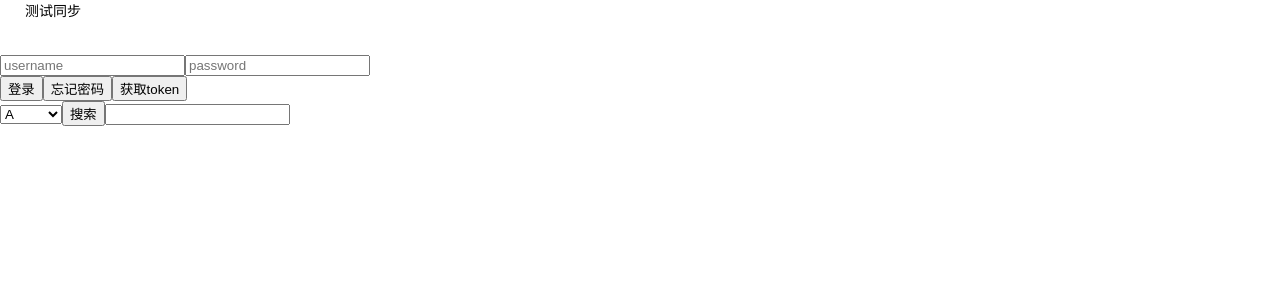
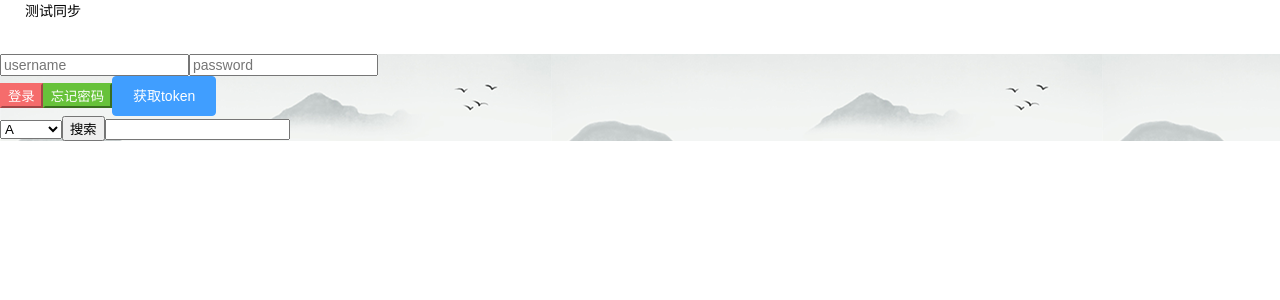
Before and after one commit to hsyyf/demoNuxtjs, a Nuxt app: page /login in a window 1280 px wide. Shown: the top 300 px of the page. Built offline with nearby package versions, Linux system fonts and the light colour scheme.

Commit message:
add auth

```diff
--- /dev/null
+++ b/middleware/auth.js
@@ -0,0 +1,5 @@
+export default function ({store, redirect}) {
+  if (!store.state.token) {
+    return redirect('/loginPage')
+  }
+}
--- a/nuxt.config.js
+++ b/nuxt.config.js
@@ -20,14 +20,20 @@ module.exports = {
   /*
   ** Build configuration
   */
+  router: {
+    middleware: 'auth'
+  },
 
-  plugins: [{src: '~/plugins/common.js', ssr: false}],
+  plugins: [{src: '~/plugins/common.js', ssr: false},
+    {src: "~/plugins/element-ui.js"}],
+
+  css: [{src: "element-ui/lib/theme-chalk/index.css"}],
 
   build: {
     /*
     ** Run ESLint on save
     */
-    vendor: ['axios', 'js-md5'],
+    vendor: ['axios', 'js-md5', 'element-ui'],
     extend(config, {isDev, isClient}) {
       if (isDev && isClient) {
         config.module.rules.push({
--- a/package.json
+++ b/package.json
@@ -14,6 +14,7 @@
   },
   "dependencies": {
     "axios": "^0.18.0",
+    "element-ui": "^2.4.6",
     "js-md5": "^0.7.3",
     "nuxt": "^1.0.0",
     "vue": "latest",
--- a/pages/index.vue
+++ b/pages/index.vue
@@ -20,8 +20,8 @@
           class="button--grey">GitHub</a>
         <a
           href="/"
-          target="_blank"
-          class="button--grey">Index</a>
+          v-on:click="logOut"
+          class="button--grey">登出</a>
       </div>
     </div>
   </section>
@@ -33,7 +33,15 @@
   export default {
     components: {
       AppLogo,
+    },
+
+    methods: {
+      logOut: function () {
+        this.$store.state.token = null
+        this.$router.push({path: "/"})
+      }
     }
+
   }
 </script>
 
--- a/pages/login.vue
+++ b/pages/login.vue
@@ -1,15 +1,15 @@
 <template>
 
-  <section>
+  <section class="login-box">
     <header-line/>
 
     <div id="loginForm">
-      <input v-model="username" type="text" placeholder="username"/>
-      <input v-model="password" type="password" placeholder="password"/>
+      <input v-model="username" type="text" placeholder="username" class="el-input--medium"/>
+      <input v-model="password" type="password" placeholder="password" class="el-input--medium"/>
       <br>
-      <button v-on:click="loginPost">登录</button>
-      <button v-on:click="forgotPassword">忘记密码</button>
-      <button v-on:click="checkToken">获取token</button>
+      <button v-on:click="loginPost" class="el-button--danger">登录</button>
+      <button v-on:click="forgotPassword" class="el-button--success">忘记密码</button>
+      <el-button v-on:click="checkToken" type="primary">获取token</el-button>
 
       <br/>
       <select id="storeList">
@@ -35,4 +35,9 @@
 
 <style scoped>
 
+  .login-box {
+    background: url("/static/loginbag.png");
+    cursor: cell;
+  }
+
 </style>
--- /dev/null
+++ b/pages/loginpage.vue
@@ -0,0 +1,51 @@
+<template>
+  <section>
+    <div>
+      <el-form id="loginForm" style="margin: 10% 40% 60% 40%">
+        <span>用户名</span>
+        <el-input id="username" v-model="user"></el-input>
+        <br/>
+        <span>密码</span>
+        <el-input id="password" v-model="pass" type="password"></el-input>
+
+        <el-button-group>
+          <el-button v-on:click="login">登录</el-button>
+          <el-button>忘记密码</el-button>
+        </el-button-group>
+      </el-form>
+    </div>
+  </section>
+</template>
+
+<script>
+  export default {
+    name: "loginpage",
+    data() {
+      return {
+        user: null,
+        pass: null
+      }
+    },
+    methods: {
+      login() {
+        let user = this.user
+        let pass = this.pass
+        this.http.post("/login", {username: user, password: pass}).then(res => {
+          if (res.data.code === 1) {
+            alert("账号密码错误")
+            return
+          }
+          this.$store.state.token = res.data.token
+          this.$router.push({path: "/"})
+
+        })
+      }
+    }
+  }
+
+
+</script>
+
+<style scoped>
+
+</style>
--- /dev/null
+++ b/plugins/element-ui.js
@@ -0,0 +1,4 @@
+import Vue from 'vue'
+import Element from 'element-ui'
+
+Vue.use(Element)
--- a/store/index.js
+++ b/store/index.js
@@ -5,12 +5,7 @@ Vue.use(Vuex)
 
 const store = () => new Vuex.Store(
   {
-    state: {token: null},
-    methods: {
-      add: function () {
-        alert("pass")
-      }
-    }
+    state: {token: null}
   }
 )
 
```
Also changed, not shown: static/loginbag.png (added), 1 other file (tests, documents, lock files or other folders).
